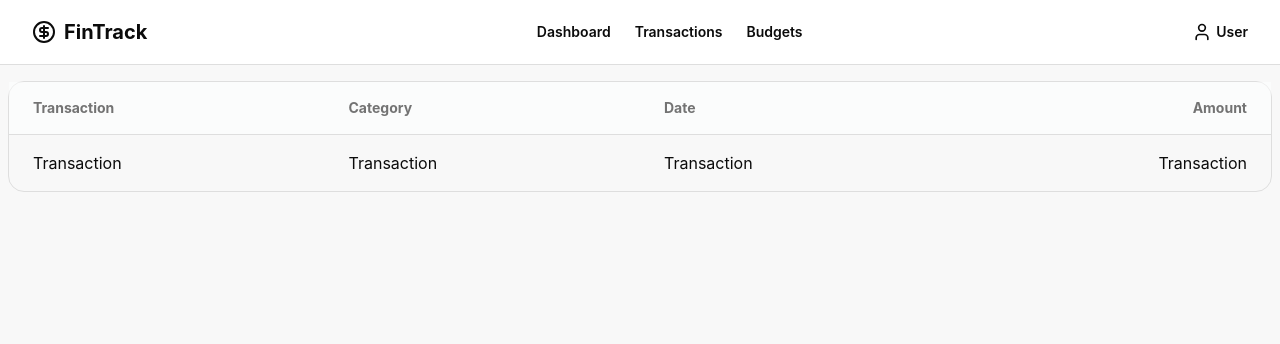
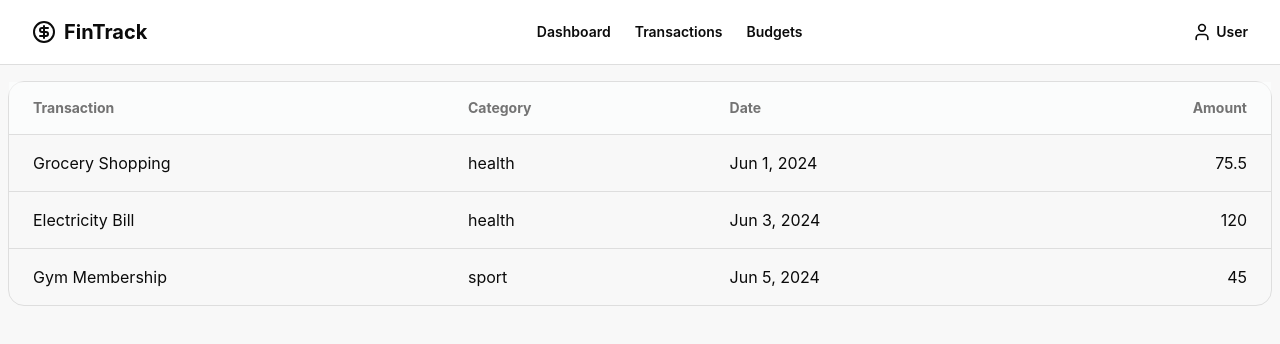
Before and after one commit to AlberdaNazarius/FinanceTracker, a Next.js app: page /transactions in a window 1280 px wide. Shown: the top 344 px of the page. Built offline with nearby package versions, Linux system fonts and the light colour scheme.

Commit message:
add transaction data and utility functions; update Transactions component

```diff
--- a/app/(main-pages)/transactions/page.tsx
+++ b/app/(main-pages)/transactions/page.tsx
@@ -1,3 +1,6 @@
+import {TRANSACTIONS} from "@/helpers/data";
+import {formatDate} from "@/helpers/utils";
+
 const Transactions = () => {
   return (
     <div className='border-1 rounded-2xl w-full self-start mt-4'>
@@ -13,12 +16,14 @@ const Transactions = () => {
           </tr>
         </thead>
         <tbody>
-          <tr>
-            <td className="py-4 px-6 text-left">Transaction</td>
-            <td className="py-4 px-6 text-left">Transaction</td>
-            <td className="py-4 px-6 text-left">Transaction</td>
-            <td className="py-4 px-6 text-right">Transaction</td>
+        {TRANSACTIONS.map((transaction) => (
+          <tr key={transaction.id} className="border-b border-border last:border-0 hover:bg-accent/50">
+            <td className="py-4 px-6 text-left">{transaction?.description ?? 'N/A'}</td>
+            <td className="py-4 px-6 text-left">{transaction?.category ?? 'N/A'}</td>
+            <td className="py-4 px-6 text-left">{formatDate(transaction?.date)}</td>
+            <td className="py-4 px-6 text-right">{transaction?.amount ?? 'N/A'}</td>
           </tr>
+        ))}
         </tbody>
       </table>
     </div>
--- /dev/null
+++ b/app/enum/TransactionCategory.ts
@@ -0,0 +1,4 @@
+export enum TransactionCategory {
+  SPORT = 'sport',
+  HEALTH = 'health',
+}
--- /dev/null
+++ b/app/helpers/data.ts
@@ -0,0 +1,25 @@
+import {TransactionCategory} from "@/enum/TransactionCategory";
+
+export const TRANSACTIONS = [
+  {
+    id: 1,
+    description: 'Grocery Shopping',
+    category: TransactionCategory.HEALTH,
+    date: '2024-06-01',
+    amount: 75.50,
+  },
+  {
+    id: 2,
+    description: 'Electricity Bill',
+    category: TransactionCategory.HEALTH,
+    date: '2024-06-03',
+    amount: 120.00,
+  },
+  {
+    id: 3,
+    description: 'Gym Membership',
+    category: TransactionCategory.SPORT,
+    date: '2024-06-05',
+    amount: 45.00,
+  },
+];
--- /dev/null
+++ b/app/helpers/utils.ts
@@ -0,0 +1,15 @@
+export const formatDate = (dateString: string | undefined): string => {
+  if (!dateString) return 'Unknown';
+
+  const date = new Date(dateString);
+
+  if (isNaN(date.getTime())) {
+    return 'Invalid Date';
+  }
+
+  return new Intl.DateTimeFormat('en-US', {
+    year: 'numeric',
+    month: 'short',
+    day: 'numeric'
+  }).format(date);
+}
--- a/tsconfig.json
+++ b/tsconfig.json
@@ -19,7 +19,9 @@
       }
     ],
     "paths": {
-      "@/components/*": ["./app/components/*"]
+      "@/components/*": ["./app/components/*"],
+      "@/helpers/*": ["./app/helpers/*"],
+      "@/enum/*": ["./app/enum/*"]
     }
   },
   "include": [
```
